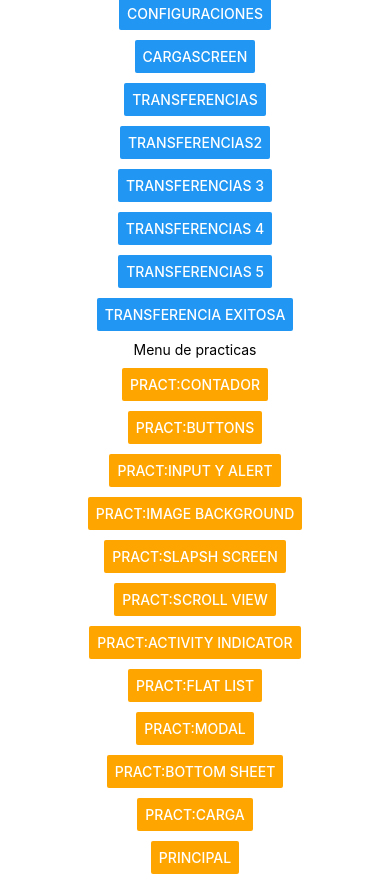
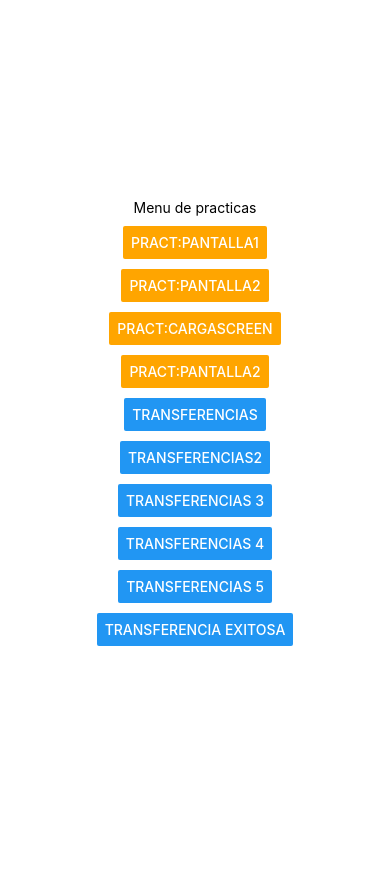
Before and after one commit to 124048988-byte/Proyecto_Ivan_2doParcial, a React Native app in the folder IvanProyecto2doPARCIAL/: screen / in a window 390 px wide. After the commit the page ends 844 px from the top, so only its background shows below. Built offline with nearby package versions, Linux system fonts and the light colour scheme.

Commit message:
Menu principal

```diff
--- a/IvanProyecto2doPARCIAL/App.js
+++ b/IvanProyecto2doPARCIAL/App.js
@@ -1,11 +1,11 @@
 
 import { StatusBar } from 'expo-status-bar';
 import { StyleSheet, Text, View, Button} from 'react-native';
-import MenuScreen from './screensProyecto/menuScreen';
+import MenuScreen2 from './screensProyecto/MenuScreen2';
 
 export default function App()
 {
   return (
-    <MenuScreen></MenuScreen>
+    <MenuScreen2></MenuScreen2>
   );
 }
--- a/IvanProyecto2doPARCIAL/screensProyecto/MenuScreen2.js
+++ b/IvanProyecto2doPARCIAL/screensProyecto/MenuScreen2.js
@@ -8,6 +8,12 @@ import CargaScreen from './CargaScreen'
 //import BotonesScreen from './BotonesScreen'
 //import InputAlertScreen from './InputAlertScreen'
 //import ImageBackgroundScreen from './ImageBackgroundScreen'
+import Transferencias from './Transferencias';
+import Transferencias2 from './Transferencias2';
+import Transferencias3 from './Transferencias3';
+import Transferencias4 from './Transferencias4';
+import Transferencias5 from './Transferencias5';
+import TransferenciaExitosa from './TransferenciaExitosa';
 
 
 
@@ -34,6 +40,20 @@ export default function menuScreen()  { /* Esta linea era para crear componentes
         /*case 'image_background':
             return <ImageBackgroundScreen/>  */
 
+        case 'Transferencias':
+              return <Transferencias />;
+            case 'Transferencias2':
+              return <Transferencias2 />;
+            case 'Transferencias3':
+              return <Transferencias3 />;
+            case 'Transferencias4':
+              return <Transferencias4 />;
+            case 'Transferencias5':
+              return <Transferencias5 />;
+            case 'TransferenciaExitosa':
+              return <TransferenciaExitosa />;
+            case 'Contador':
+
 
         case 'Menu':
             default:
@@ -43,11 +63,16 @@ export default function menuScreen()  { /* Esta linea era para crear componentes
                             <Button color= "orange" title='Pract:pantalla1' onPress={()=> setScreen('Pantalla1')}/>
                             <Button color= "orange" title='Pract:pantalla2' onPress={()=> setScreen('Pantalla2')}/>
                             <Button color= "orange" title='Pract:CargaScreen' onPress={()=> setScreen('CargaScreen')}/>
-                            <Button color= "orange" title='Pract:pantalla2' onPress={()=> setScreen('')}/>
+                            <Button color= "orange" title='Pract:pantalla2' onPress={()=> setScreen('Pantalla2')}/>
                            {/*  <Button color="orange" title='Pract:Buttons'  onPress={()=> setScreen('botones')}/>
                             <Button color="orange" title='Pract:Input y Alert'  onPress={()=> setScreen('input_alert')}/>
                             <Button color="orange" title='Pract:Image Background'  onPress={()=> setScreen('image_background')}/> */}
-
+                            <Button title='Transferencias' onPress={() => setScreen('Transferencias')} />
+                            <Button title='Transferencias2' onPress={() => setScreen('Transferencias2')} />
+                            <Button title='Transferencias 3' onPress={() => setScreen('Transferencias3')} />
+                            <Button title='Transferencias 4' onPress={() => setScreen('Transferencias4')} />
+                            <Button title='Transferencias 5' onPress={() => setScreen('Transferencias5')} />
+                            <Button title='Transferencia Exitosa' onPress={() => setScreen('TransferenciaExitosa')} />
                         </View>
                     )
 
@@ -68,7 +93,9 @@ const styles = StyleSheet.create({
       fontWeight: 'bold',            //Nos pone la letra en negritas
       fontStyle: 'italic',            //Nos ayuda a inclinar poquito el texto, como ponerlo tipo 'cursivo'
       justifyContent:'center',
-      alignItems:'center'
+      alignItems:'center',
+      flex: 1,
+    gap: 10,
     } ,
 
 
```
